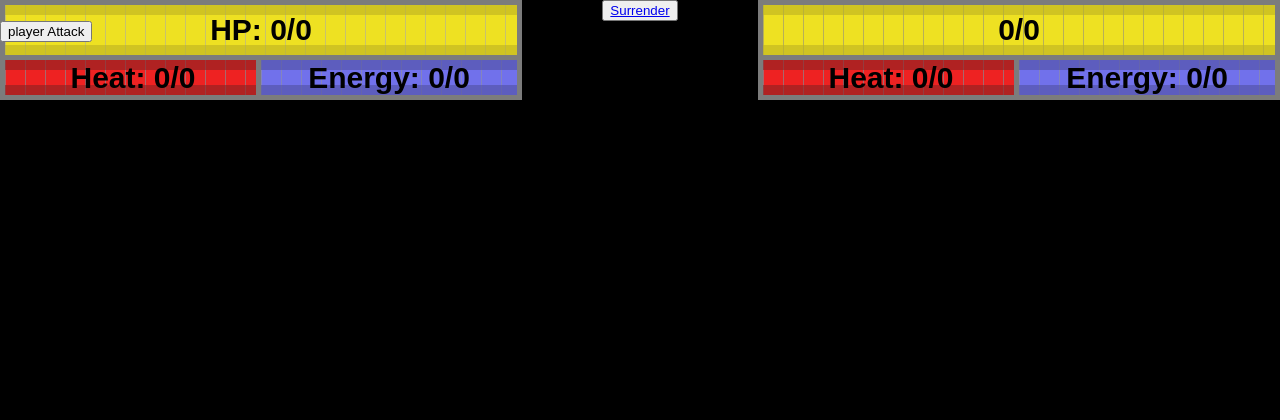
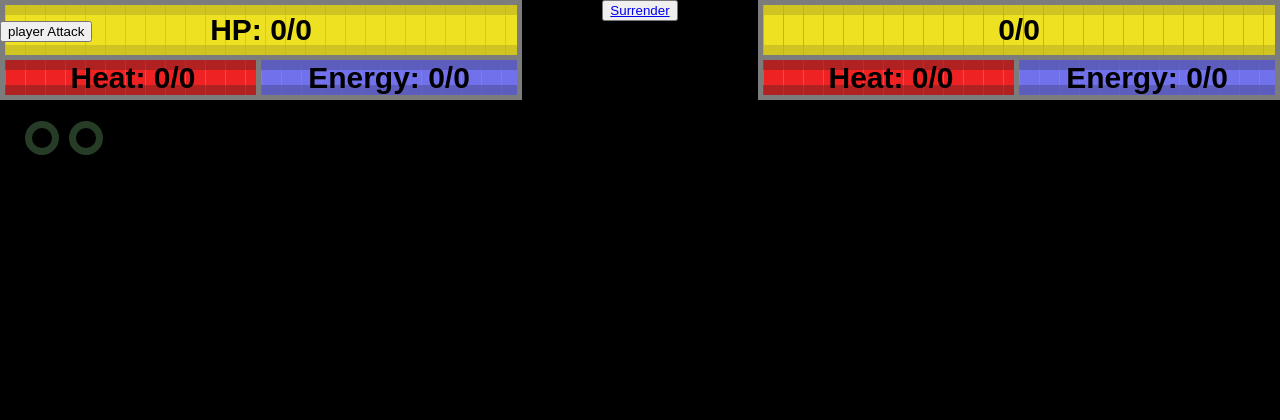
Before and after one commit to PolishCowPog/Aarsopgave_vg2, a Flask app: page /battle in a window 1280 px wide. Shown: the top 420 px of the page. Run offline with Flask 3, Linux system fonts and the light colour scheme.

Commit message:
added a turn indicator for the player and now there is a delay for when the enemy attack instead of being instant

```diff
--- a/Game/static/css/styles.css
+++ b/Game/static/css/styles.css
@@ -459,3 +459,31 @@ body{
     color: #000;
     font-size: 30px;
 }
+
+.turnIndicator{
+    position: absolute;
+    z-index: 1;
+    width: 100px;
+    height: 25px;
+    margin-top: 100px;
+    margin-left: 25px;
+    display: flex;
+    gap: 10px;
+}
+
+#turn1{
+    /* background-color: #3fc43f; */
+    /* background-color: #538353; */
+    height: 20px;
+    width: 20px;
+    border: solid #263c26 7.5px;
+    border-radius: 999px;
+}
+#turn2{
+    /* background-color: #3fc43f; */
+    /* background-color: #538353; */
+    height: 20px;
+    width: 20px;
+    border: solid #263c26 7.5px;
+    border-radius: 999px;
+}
--- a/Game/static/js/script.js
+++ b/Game/static/js/script.js
@@ -82,6 +82,10 @@ function initiateBattle() {
         document.getElementById("enemyWeaponImage").src = "/static/images/lowerWeapons/" + enemyEquipedWeapon.image;
         document.getElementById("enemyLegsImage").src = "/static/images/Legs/" + enemyEquipedLegs.image;
         document.getElementById("enemyLegsImage2").src = "/static/images/Legs/" + enemyEquipedLegs.image;
+
+
+        document.getElementById("turn1").style.backgroundColor = "#3fc43f"
+        document.getElementById("turn2").style.backgroundColor = "#3fc43f"
     })
     .catch(error => console.error("Error fetching items.json:", error));
 }
@@ -134,6 +138,18 @@ function updateBattleStats() {
 
 
 
+        if (player_turns == 2){
+            document.getElementById("turn1").style.backgroundColor = "#3fc43f"
+            document.getElementById("turn2").style.backgroundColor = "#3fc43f"
+        }
+        if (player_turns == 1){
+            document.getElementById("turn2").style.backgroundColor = "#538353"
+        }
+        if (player_turns == 0){
+            document.getElementById("turn1").style.backgroundColor = "#538353"
+            document.getElementById("turn2").style.backgroundColor = "#538353"
+        }
+
 
     })
     .catch(error => console.error("Error fetching items.json:", error));
@@ -149,8 +165,6 @@ function attack(){
     fetch('/static/json/items.json')
     .then(response => response.json()) // Parse the JSON data
     .then(items => {
-
-
         if (player_turns > 0){
             player_turns -= 1
             enemyHealth -= EquipedWeapon.physical_damage + EquipedWeapon.electric_damage + EquipedWeapon.heat_damage
@@ -166,8 +180,12 @@ function attack(){
             if (energy > energyCapacity){
                 energy = energyCapacity
             }
-            enemyAttack()
-            enemyAttack()
+            setTimeout(function (){
+                enemyAttack()
+            }, 2000);
+            setTimeout(function (){
+                enemyAttack()
+            }, 3000);
         }
 
         updateBattleStats();
--- a/Game/templates/battle.html
+++ b/Game/templates/battle.html
@@ -69,7 +69,7 @@
     <img id="enemyLegsImage2" src="" alt="" width="125%">
 </div>
 
-<div class="turn_indicator">
+<div class="turnIndicator">
     <div id="turn1"></div>
     <div id="turn2"></div>
 </div>
```
